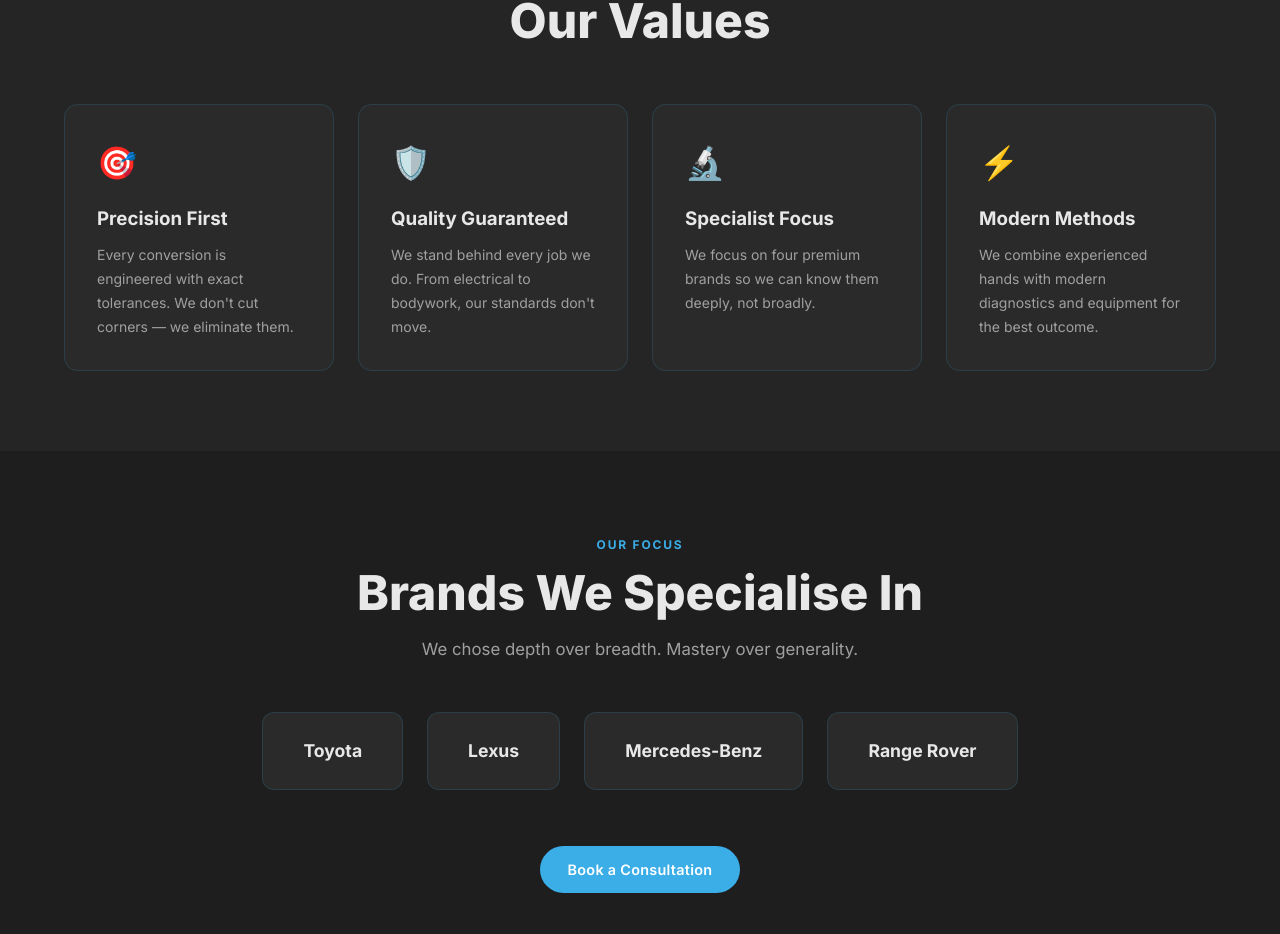
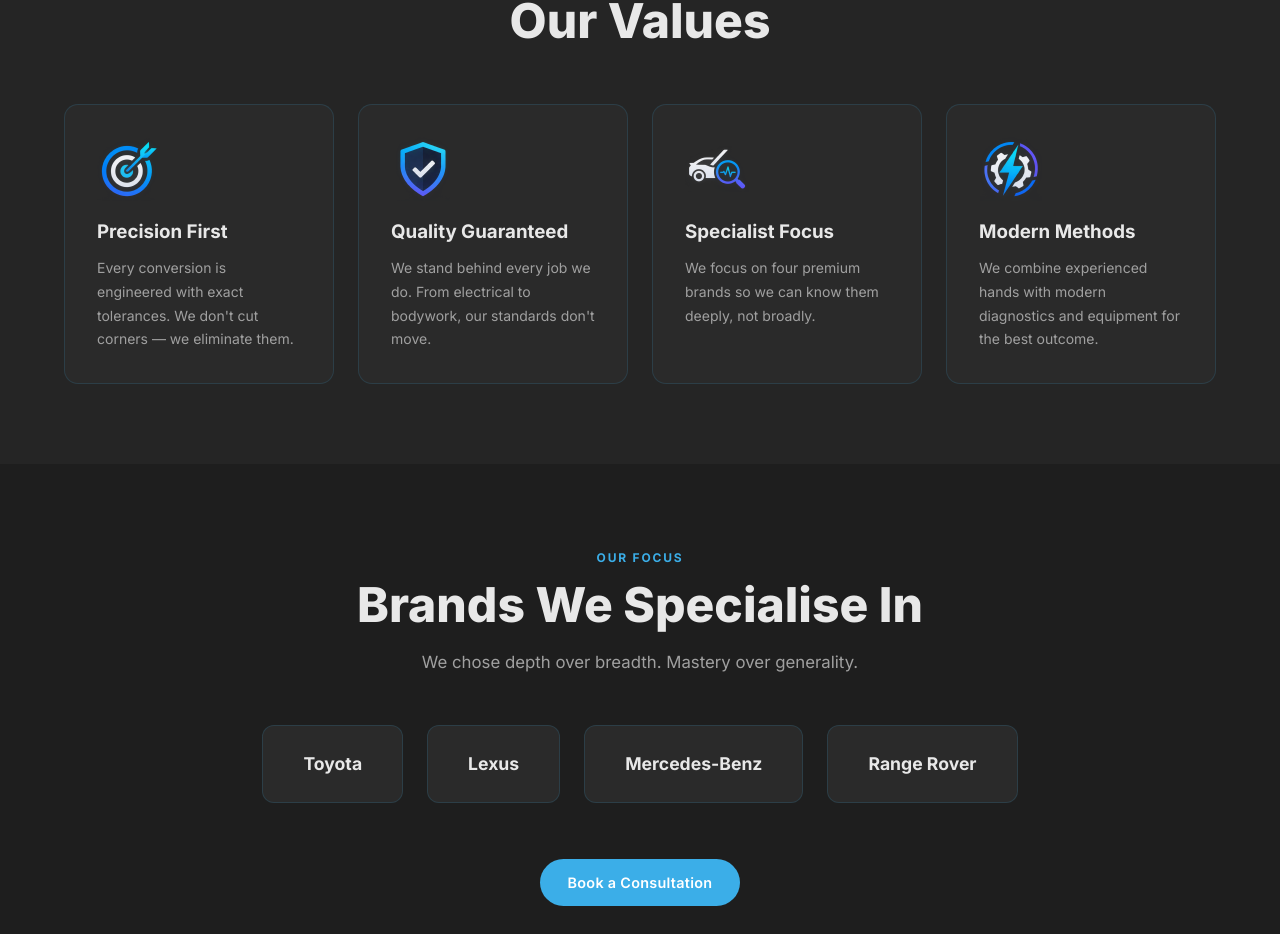
Before and after one commit to emmyblisschuks/NEOS_Automobile, a React (Create React App) app: page /about in a window 1280 px wide. Shown: the part 1319-2253 px from the top of the page. Built offline with nearby package versions, Linux system fonts and the light colour scheme; no server answers.

Commit message:
Replace icons with image paths in About component

```diff
--- a/src/pages/About.js
+++ b/src/pages/About.js
@@ -3,10 +3,10 @@
 
 const BRANDS = ['Toyota', 'Lexus', 'Mercedes-Benz', 'Range Rover'];
 const VALUES = [
-  { icon: '🎯', title: 'Precision First', desc: 'Every conversion is engineered with exact tolerances. We don\'t cut corners — we eliminate them.' },
-  { icon: '🛡️', title: 'Quality Guaranteed', desc: 'We stand behind every job we do. From electrical to bodywork, our standards don\'t move.' },
-  { icon: '🔬', title: 'Specialist Focus', desc: 'We focus on four premium brands so we can know them deeply, not broadly.' },
-  { icon: '⚡', title: 'Modern Methods', desc: 'We combine experienced hands with modern diagnostics and equipment for the best outcome.' },
+  { icon: '/images/icon-precision.png', title: 'Precision First', desc: 'Every conversion is engineered with exact tolerances. We don\'t cut corners — we eliminate them.' },
+  { icon: '/images/icon-quality.png', title: 'Quality Guaranteed', desc: 'We stand behind every job we do. From electrical to bodywork, our standards don\'t move.' },
+  { icon: '/images/icon-specialist.png', title: 'Specialist Focus', desc: 'We focus on four premium brands so we can know them deeply, not broadly.' },
+  { icon: '/images/icon-modern.png', title: 'Modern Methods', desc: 'We combine experienced hands with modern diagnostics and equipment for the best outcome.' },
 ];
 
 export default function About() {
@@ -77,7 +77,14 @@
                 onMouseEnter={e => { e.currentTarget.style.borderColor = 'var(--accent-blue)'; e.currentTarget.style.transform = 'translateY(-4px)'; }}
                 onMouseLeave={e => { e.currentTarget.style.borderColor = 'var(--border)'; e.currentTarget.style.transform = 'translateY(0)'; }}
               >
-                <div style={{ fontSize: '2rem', marginBottom: '1rem' }}>{v.icon}</div>
+                <img
+                  src={v.icon}
+                  alt=""
+                  aria-hidden="true"
+                  width="64"
+                  height="64"
+                  style={{ display: 'block', width: '64px', height: '64px', objectFit: 'contain', marginBottom: '1rem' }}
+                />
                 <h3 style={{ fontWeight: 700, marginBottom: '0.6rem', color: 'var(--text-primary)' }}>{v.title}</h3>
                 <p style={{ color: 'var(--text-secondary)', fontSize: '0.875rem', lineHeight: 1.7 }}>{v.desc}</p>
               </div>
```
